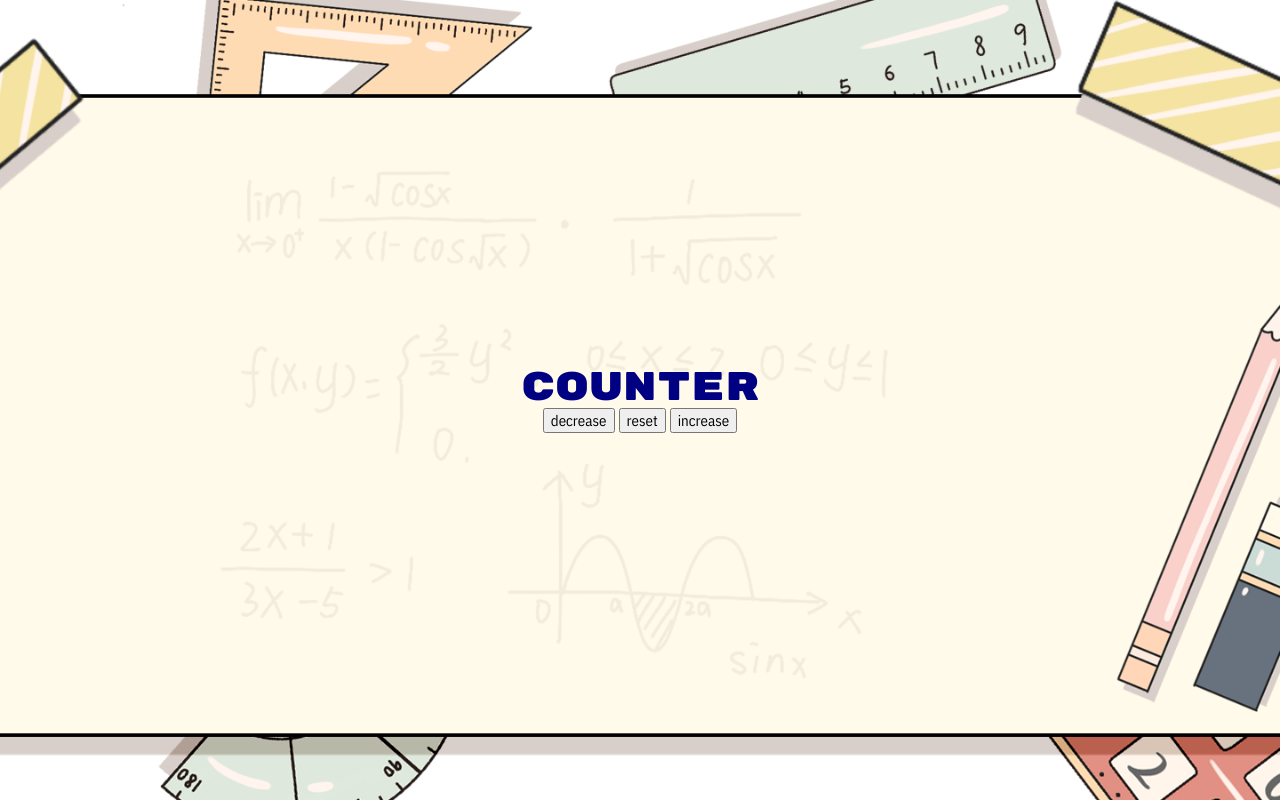
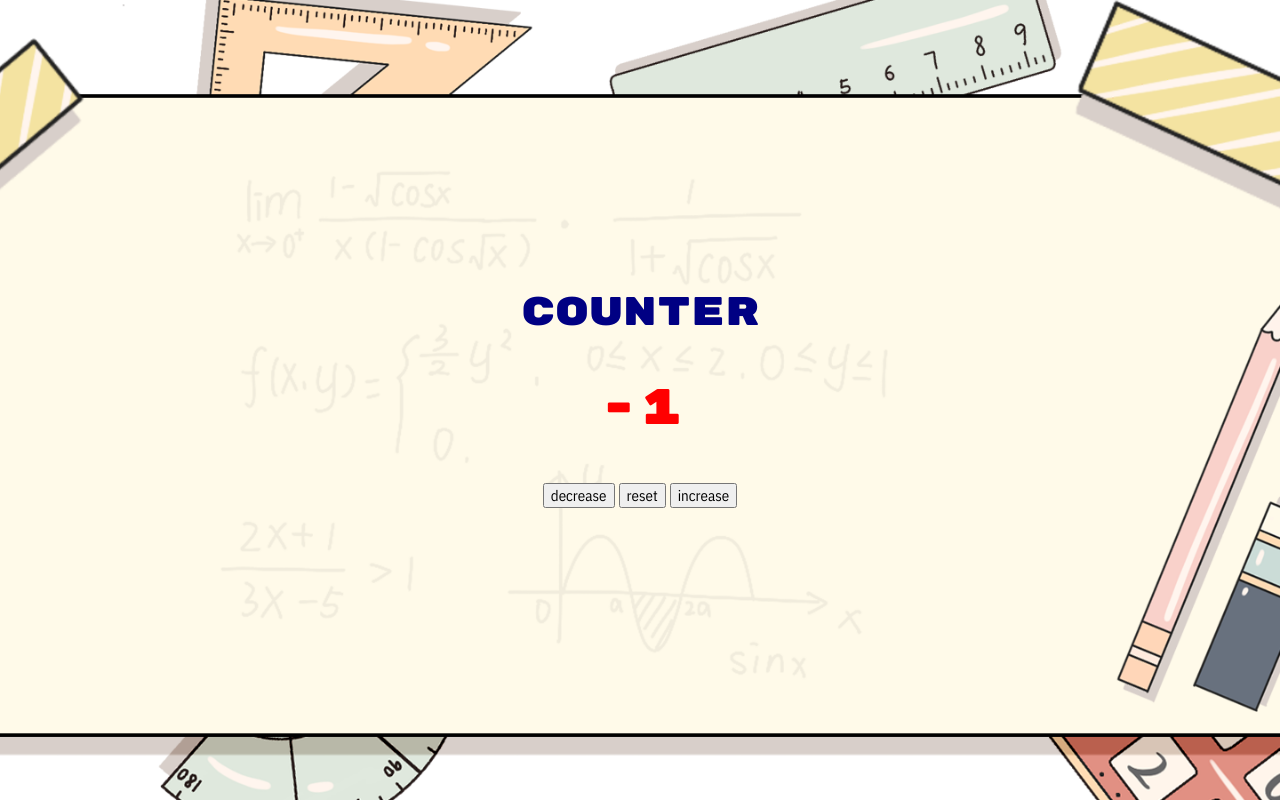
Before and after one commit to mamuka111/counter, a plain HTML site: page index.html in a window 1280 px wide. Both pictures are taken after a click on the button "decrease". Drawn offline with nearby package versions, Linux system fonts and the light colour scheme.

Commit message:
finished JS part

```diff
--- a/main.js
+++ b/main.js
@@ -1,3 +1,22 @@
-let dicrease = document.querySelector(".dicrease")
+let decrease = document.querySelector(".decrease")
 let reset = document.querySelector(".reset")
 let increase = document.querySelector(".increase")
+let main = document.querySelector(".main")
+let p = 0;
+main.innerHTML = p;
+decrease.addEventListener("click", function() {
+    p--;
+    main.innerHTML = p;
+    main.style.color = 'red';
+  });
+  reset.addEventListener("click", function() {
+    p = 0;
+    main.innerHTML = p;
+    main.style.color = 'black';
+
+  });
+  increase.addEventListener("click", function() {
+    p++;
+    main.innerHTML = p;
+    main.style.color = 'green';
+  });
--- a/style.css
+++ b/style.css
@@ -39,3 +39,13 @@ font-size: 15px;
     font-size: 15px;
 
 }
+.main{
+    margin-top: 50px;
+    color: rgb(0, 3, 6);
+    font-size: 50px;
+    font-family: 'Rubik Mono One', sans-serif;
+
+}
+.safe{
+    margin-top: 50px;
+}
```
